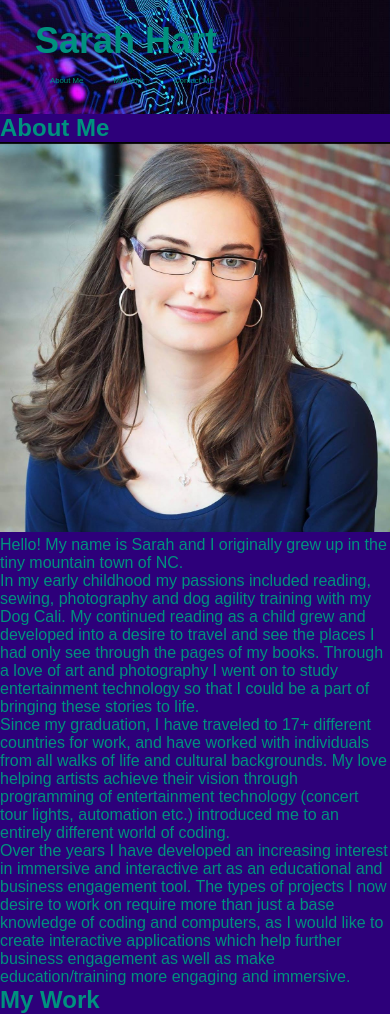
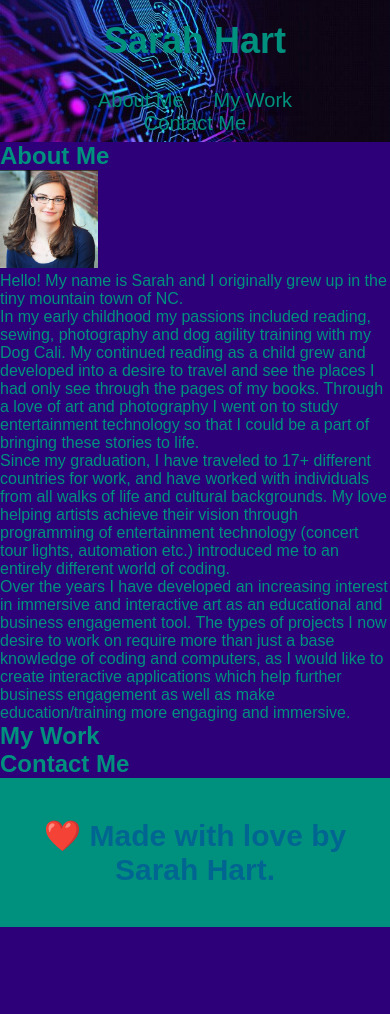
Before and after one commit to sarahhart1997/CSSProject2, a plain HTML site: page index.html in a window 390 px wide. After the commit the page ends 927 px from the top, so only its background shows below. Drawn offline with Linux system fonts and the light colour scheme.

Commit message:
save v.2

```diff
--- a/Assets/CSS/style.css
+++ b/Assets/CSS/style.css
@@ -86,5 +86,65 @@ header nav ul li a:hover {
 }
 
 .about_main img {
+    width: 25%;
+}
+
+/* About Me Section End */
+
+/* Footer Start */
+footer {
+    background: var(--first-color);
+    padding: 40px 35px;
+    display: flex;
+    justify-content: space-between;
+    flex-wrap: wrap;
     width: 100%;
 }
+footer h2 {
+    color: var(--second-color);
+    font-size: 30px;
+    text-align: center;
+    margin: 0;
+}
+footer div {
+    line-height: 1.5;
+    text-align: right;
+}
+footer a {
+    color: var(--second-color)
+}
+/* End Footer Styles */
+
+/* Media Query for Smaller Desktop Screens */
+
+@media screen and (max-width: 980px) {
+    header {
+        padding-bottom: 0;
+        justify-content: center;
+        position: relative;
+    }
+
+    header h1 {
+        width: 100%;
+        text-align: center;
+    }
+
+    header nav ul {
+        margin-top: 20px;
+        width: 100%;
+        justify-content: center;
+    }
+
+    header nav ul li a {
+        font-size: 20px;
+    }
+
+    .section-title {
+        width: 80%;
+    }
+
+    footer h2, footer div {
+        text-align: center;
+        width: 100%;
+    }
+}
--- a/index.html
+++ b/index.html
@@ -21,7 +21,7 @@
                         <a href="#my_work">My Work</a>
                     </li>
                     <li>
-                        <a href="contact_me">Contact Me</a>
+                        <a href="#contact_me">Contact Me</a>
                     </li>
                 </ul>
             </nav>
@@ -62,12 +62,31 @@
 
         <!--"My Work" Start-->
         <section id="my_work" class="project_buttons">
-            <div class="flex-row">
+            <div>
                 <h2 class="section-title, primary-border">
                     My Work
                 </h2>
             </div>
         </section>
         <!--My Work End-->
+
+        <!--Contact Me Start-->
+        <section id="contact_me">
+            <div>
+                <h2 class="section-title, primary-border">
+                    Contact Me
+                </h2>
+            </div>
+        </section>
+        <!--Contact Me End-->
+
+        <!--Footer Start-->
+        <footer>
+            <h2>
+                ❤️ Made with love by Sarah Hart.
+            </h2>
+        </footer>
+        <!--Footer End-->
+
     </body>
 </html>
```
